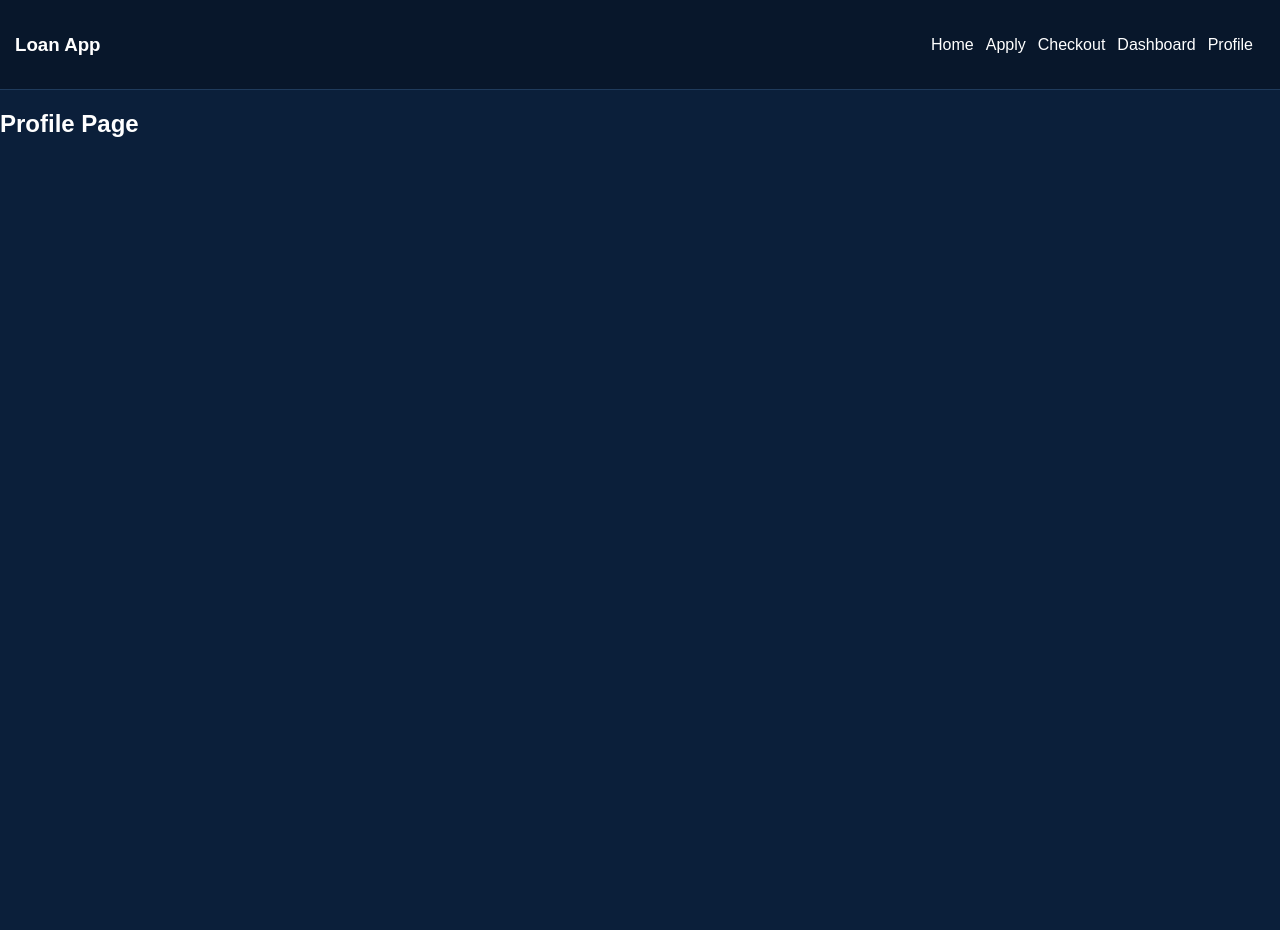
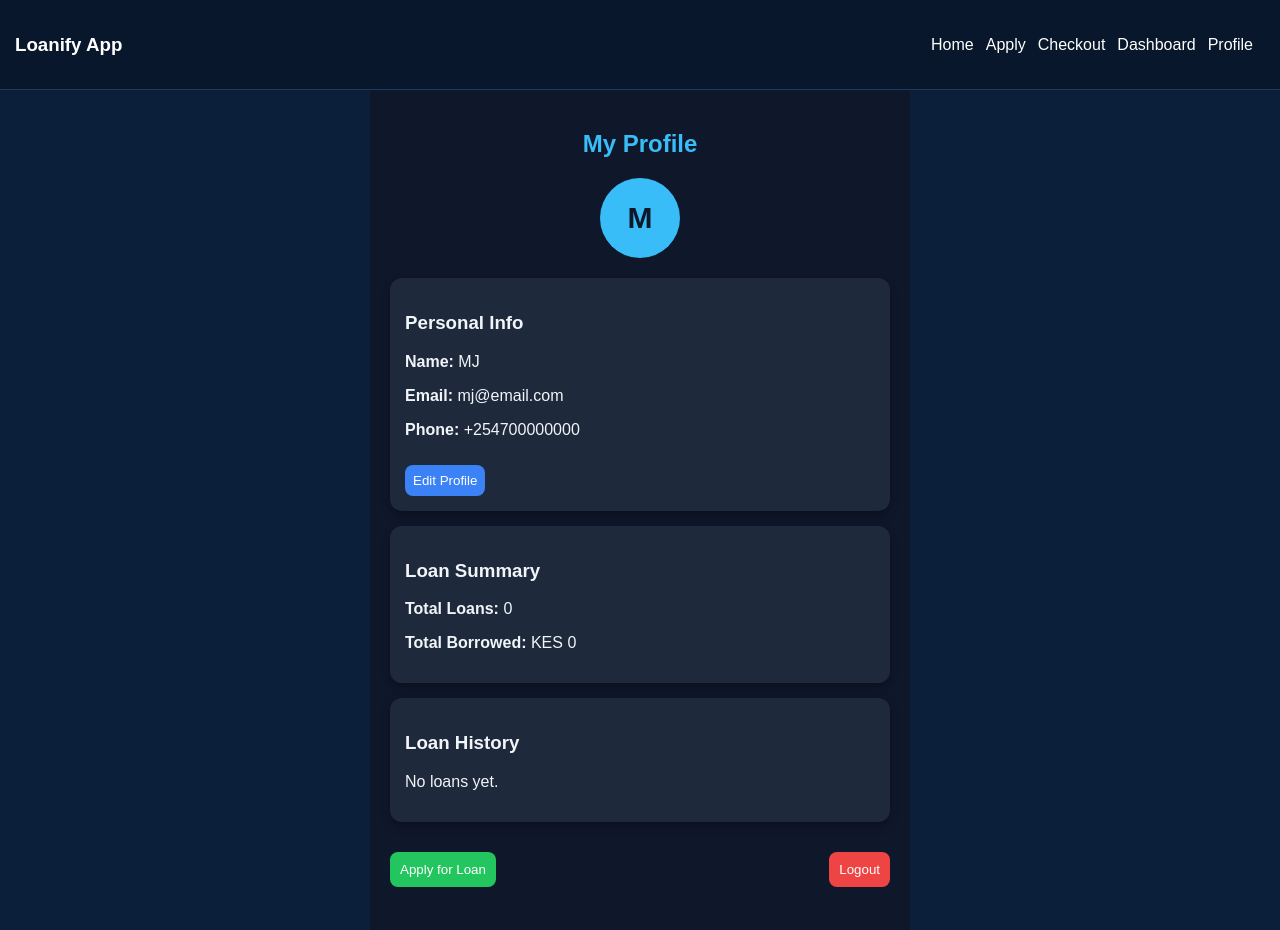
Before and after one commit to maryjane03droid/react-loan-app, a React (Vite) app: page /Profile in a window 1280 px wide. Before the commit the page ends 800 px from the top, so only its background shows below. Built offline with nearby package versions, Linux system fonts and the light colour scheme.

Commit message:
add profile page

```diff
--- a/src/App.jsx
+++ b/src/App.jsx
@@ -23,7 +23,7 @@ export default function App() {
         <Route path="/dashboard" element={<Dashboard />} />
         <Route path="/apply" element={<LoanApplication />} />
         <Route path="/checkout" element={<Checkout />} />
-        <Route path="/profile" element={<Profile />} />
+        <Route path="/Profile" element={<Profile />} />
 
       </Routes>
     </BrowserRouter>
--- a/src/components/Nav.jsx
+++ b/src/components/Nav.jsx
@@ -4,7 +4,7 @@ import { Link } from "react-router-dom";
 function Nav() {
   return (
      <nav>
-      <h3 style={{ color: "white" }}>Loan App</h3>
+      <h3 style={{ color: "white" }}>Loanify App</h3>
 
       <div>
         <Link to="/">Home</Link>
--- a/src/pages/Checkingout.jsx
+++ b/src/pages/Checkingout.jsx
@@ -1,7 +1,8 @@
-import React from 'react'
+import React, { useState, useEffect } from "react";
+import { useNavigate } from "react-router-dom";
 
- function Checkingout() {
-      const [loan, setLoan] = useState(null);
+function Checkingout() {
+  const [loan, setLoan] = useState(null);
   const navigate = useNavigate();
 
   useEffect(() => {
@@ -9,28 +10,40 @@ import React from 'react'
     setLoan(data);
   }, []);
 
+  // ✅ FIXED: properly closed block
   if (!loan) {
-  return (
-    <div style={{ padding: "20px" }}>
+    return (
+      <div style={{ padding: "20px", color: "white" }}>
         <h3>No loan data found</h3>
+        <button onClick={() => navigate("/apply")}>
+          Go Apply
+        </button>
       </div>
-  )
+    );
+  }
 
   const amount = Number(loan.amount);
   const interest = amount * 0.1;
   const total = amount + interest;
 
+  // ✅ FIXED: saveLoan logic added
   const confirmLoan = () => {
     const newLoan = {
       ...loan,
       interest,
       total,
       status: "Pending",
-      date: new Date().toISOString()
+      date: new Date().toLocaleDateString(),
     };
 
-    saveLoan(newLoan);
+    const existingLoans =
+      JSON.parse(localStorage.getItem("loans")) || [];
 
+    existingLoans.push(newLoan);
+
+    localStorage.setItem("loans", JSON.stringify(existingLoans));
+
+    // clear temporary loan
     localStorage.removeItem("loan");
 
     alert("Loan submitted successfully!");
@@ -40,33 +53,26 @@ import React from 'react'
 
   return (
     <div style={{ padding: "20px" }}>
-
       <h2>Loan Checkout</h2>
 
-      {/* 🧾 LOAN SUMMARY CARD */}
       <div className="card">
-
         <p><b>Name:</b> {loan.name}</p>
         <p><b>Phone:</b> {loan.phone}</p>
         <p><b>Amount:</b> KES {loan.amount}</p>
         <p><b>Repayment Period:</b> {loan.period} months</p>
         <p><b>Reason:</b> {loan.reason}</p>
 
-        <hr style={{ borderColor: "#1f3b5c" }} />
+        <hr />
 
         <p><b>Interest (10%):</b> KES {interest}</p>
         <p><b>Total Repayment:</b> KES {total}</p>
 
-        {/* 💰 CONFIRM BUTTON */}
         <button onClick={confirmLoan}>
           Confirm Loan
         </button>
-
       </div>
     </div>
   );
 }
 
-}
-
-export default Checkingout
+export default Checkingout;
--- a/src/pages/LoanApplication.jsx
+++ b/src/pages/LoanApplication.jsx
@@ -6,7 +6,7 @@ export default function LoanApplication() {
 
   const [form, setForm] = useState({
     name: "",
-    phone: "+254",
+    phone: "",
     amount: "",
     period: "",
     reason: "",
--- a/src/pages/Profile.jsx
+++ b/src/pages/Profile.jsx
@@ -1,3 +1,296 @@
-export default function Login() {
-  return <h2>Profile Page</h2>;
+import React, { useEffect, useState } from "react";
+import { useNavigate } from "react-router-dom";
+
+export default function Profile() {
+  const navigate = useNavigate();
+
+  const [user, setUser] = useState({
+    name: "",
+    email: "",
+    phone: "",
+  });
+
+  const [loans, setLoans] = useState([]);
+  const [editing, setEditing] = useState(false);
+
+  // 🔄 Load data on mount
+  useEffect(() => {
+    const storedUser = JSON.parse(localStorage.getItem("user"));
+    const storedLoans = JSON.parse(localStorage.getItem("loans"));
+
+    if (storedUser) {
+      setUser(storedUser);
+    } else {
+      // default user
+      const defaultUser = {
+        name: "MJ",
+        email: "mj@email.com",
+        phone: "+254700000000",
+      };
+      setUser(defaultUser);
+      localStorage.setItem("user", JSON.stringify(defaultUser));
+    }
+
+    if (storedLoans) {
+      setLoans(storedLoans);
+    } else {
+      setLoans([]);
+    }
+  }, []);
+
+  // 🧮 Calculate total borrowed
+  const totalBorrowed = loans.reduce(
+    (sum, loan) => sum + Number(loan.amount || 0),
+    0
+  );
+
+  // 🗑 Delete loan
+  const handleDelete = (index) => {
+    const updatedLoans = loans.filter((_, i) => i !== index);
+    setLoans(updatedLoans);
+    localStorage.setItem("loans", JSON.stringify(updatedLoans));
+  };
+
+  // 💾 Save profile edits
+  const handleSave = () => {
+    localStorage.setItem("user", JSON.stringify(user));
+    setEditing(false);
+  };
+
+  // 🚪 Logout
+  const handleLogout = () => {
+    localStorage.clear();
+    navigate("/");
+  };
+
+  return (
+    <div style={styles.container}>
+      <h2 style={styles.title}>My Profile</h2>
+
+      {/* 👤 Avatar */}
+      <div style={styles.avatar}>
+        {user.name ? user.name.charAt(0).toUpperCase() : "U"}
+      </div>
+
+      {/* 📌 USER INFO */}
+      <div style={styles.card}>
+        <h3>Personal Info</h3>
+
+        {editing ? (
+          <>
+            <input
+              style={styles.input}
+              value={user.name}
+              placeholder="Name"
+              onChange={(e) =>
+                setUser({ ...user, name: e.target.value })
+              }
+            />
+
+            <input
+              style={styles.input}
+              value={user.email}
+              placeholder="Email"
+              onChange={(e) =>
+                setUser({ ...user, email: e.target.value })
+              }
+            />
+
+            <input
+              style={styles.input}
+              value={user.phone}
+              placeholder="Phone"
+              onChange={(e) =>
+                setUser({ ...user, phone: e.target.value })
+              }
+            />
+
+            <button style={styles.saveBtn} onClick={handleSave}>
+              Save
+            </button>
+          </>
+        ) : (
+          <>
+            <p><strong>Name:</strong> {user.name}</p>
+            <p><strong>Email:</strong> {user.email}</p>
+            <p><strong>Phone:</strong> {user.phone}</p>
+
+            <button
+              style={styles.editBtn}
+              onClick={() => setEditing(true)}
+            >
+              Edit Profile
+            </button>
+          </>
+        )}
+      </div>
+
+      {/* 📊 SUMMARY */}
+      <div style={styles.card}>
+        <h3>Loan Summary</h3>
+        <p><strong>Total Loans:</strong> {loans.length}</p>
+        <p><strong>Total Borrowed:</strong> KES {totalBorrowed}</p>
+      </div>
+
+      {/* 📜 LOAN HISTORY */}
+      <div style={styles.card}>
+        <h3>Loan History</h3>
+
+        {loans.length === 0 ? (
+          <p>No loans yet.</p>
+        ) : (
+          loans.map((loan, index) => (
+            <div key={index} style={styles.loanItem}>
+              <p><strong>Amount:</strong> KES {loan.amount}</p>
+              <p><strong>Period:</strong> {loan.period} months</p>
+
+              <p>
+                <strong>Status:</strong>{" "}
+                <span
+                  style={{
+                    color:
+                      loan.status === "Approved"
+                        ? "green"
+                        : loan.status === "Rejected"
+                        ? "red"
+                        : "orange",
+                  }}
+                >
+                  {loan.status || "Pending"}
+                </span>
+              </p>
+
+              <p><strong>Date:</strong> {loan.date}</p>
+
+              <button
+                style={styles.deleteBtn}
+                onClick={() => handleDelete(index)}
+              >
+                Delete
+              </button>
+            </div>
+          ))
+        )}
+      </div>
+
+      {/* 🚀 ACTIONS */}
+      <div style={styles.actions}>
+        <button
+          style={styles.applyBtn}
+          onClick={() => navigate("/apply")}
+        >
+          Apply for Loan
+        </button>
+
+        <button style={styles.logoutBtn} onClick={handleLogout}>
+          Logout
+        </button>
+      </div>
+    </div>
+  );
 }
+const styles = {
+  container: {
+    maxWidth: "500px",
+    margin: "auto",
+    padding: "20px",
+    fontFamily: "Arial",
+    background: "#0f172a", // dark background
+    minHeight: "100vh",
+    color: "#f1f5f9", // light text
+  },
+
+  title: {
+    textAlign: "center",
+    color: "#38bdf8",
+  },
+
+  avatar: {
+    width: "80px",
+    height: "80px",
+    borderRadius: "50%",
+    background: "#38bdf8",
+    color: "#0f172a",
+    fontSize: "30px",
+    display: "flex",
+    alignItems: "center",
+    justifyContent: "center",
+    margin: "20px auto",
+    fontWeight: "bold",
+  },
+
+  card: {
+    background: "#1e293b", // dark card
+    padding: "15px",
+    borderRadius: "12px",
+    marginBottom: "15px",
+    boxShadow: "0 4px 10px rgba(0,0,0,0.3)",
+  },
+
+  input: {
+    display: "block",
+    width: "100%",
+    marginBottom: "10px",
+    padding: "10px",
+    borderRadius: "8px",
+    border: "1px solid #334155",
+    background: "#0f172a",
+    color: "#fff",
+  },
+
+  loanItem: {
+    borderTop: "1px solid #334155",
+    marginTop: "10px",
+    paddingTop: "10px",
+  },
+
+  actions: {
+    display: "flex",
+    justifyContent: "space-between",
+    marginTop: "20px",
+  },
+
+  applyBtn: {
+    padding: "10px",
+    background: "#22c55e",
+    color: "#fff",
+    border: "none",
+    borderRadius: "8px",
+    cursor: "pointer",
+  },
+
+  logoutBtn: {
+    padding: "10px",
+    background: "#ef4444",
+    color: "#fff",
+    border: "none",
+    borderRadius: "8px",
+    cursor: "pointer",
+  },
+
+  editBtn: {
+    marginTop: "10px",
+    padding: "8px",
+    background: "#3b82f6",
+    color: "#fff",
+    border: "none",
+    borderRadius: "8px",
+  },
+
+  saveBtn: {
+    background: "#22c55e",
+    color: "#fff",
+    padding: "10px",
+    border: "none",
+    borderRadius: "8px",
+  },
+
+  deleteBtn: {
+    marginTop: "10px",
+    background: "#ef4444",
+    color: "#fff",
+    border: "none",
+    padding: "6px",
+    borderRadius: "6px",
+  },
+};
```
